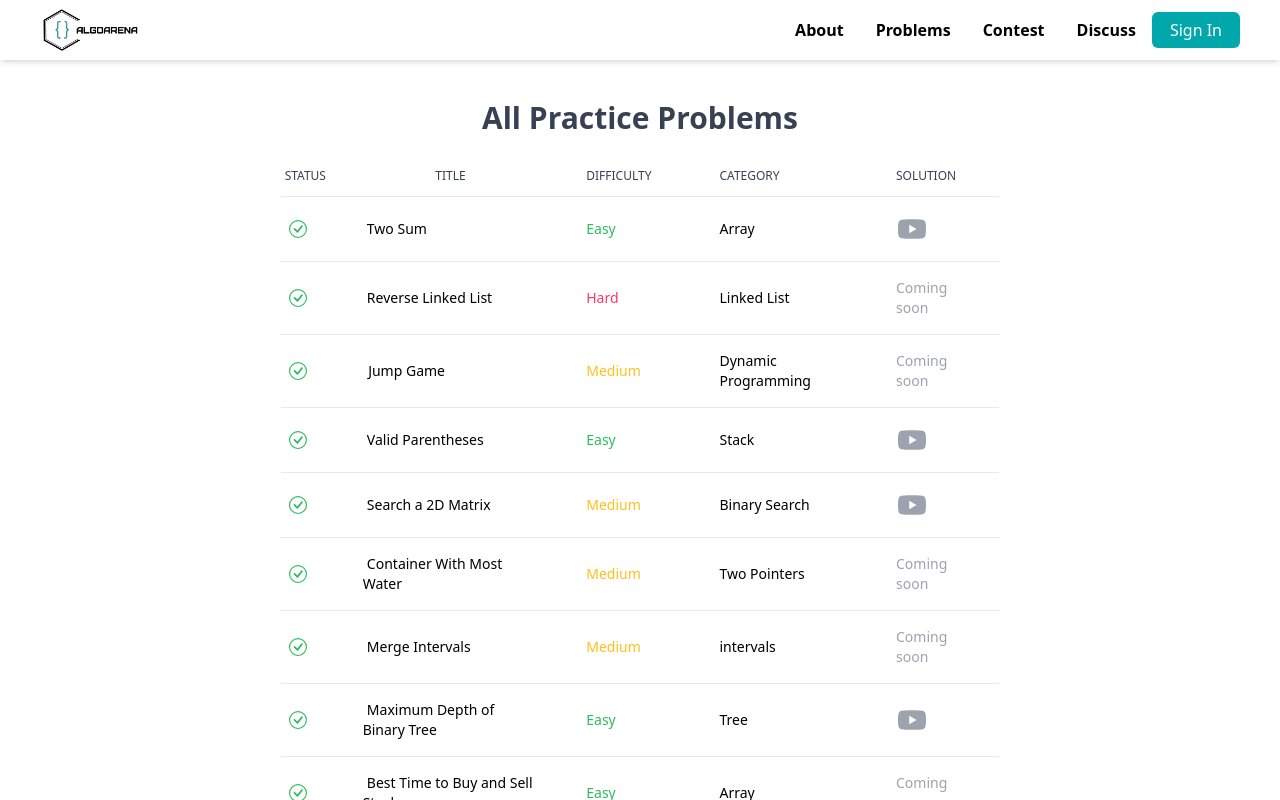
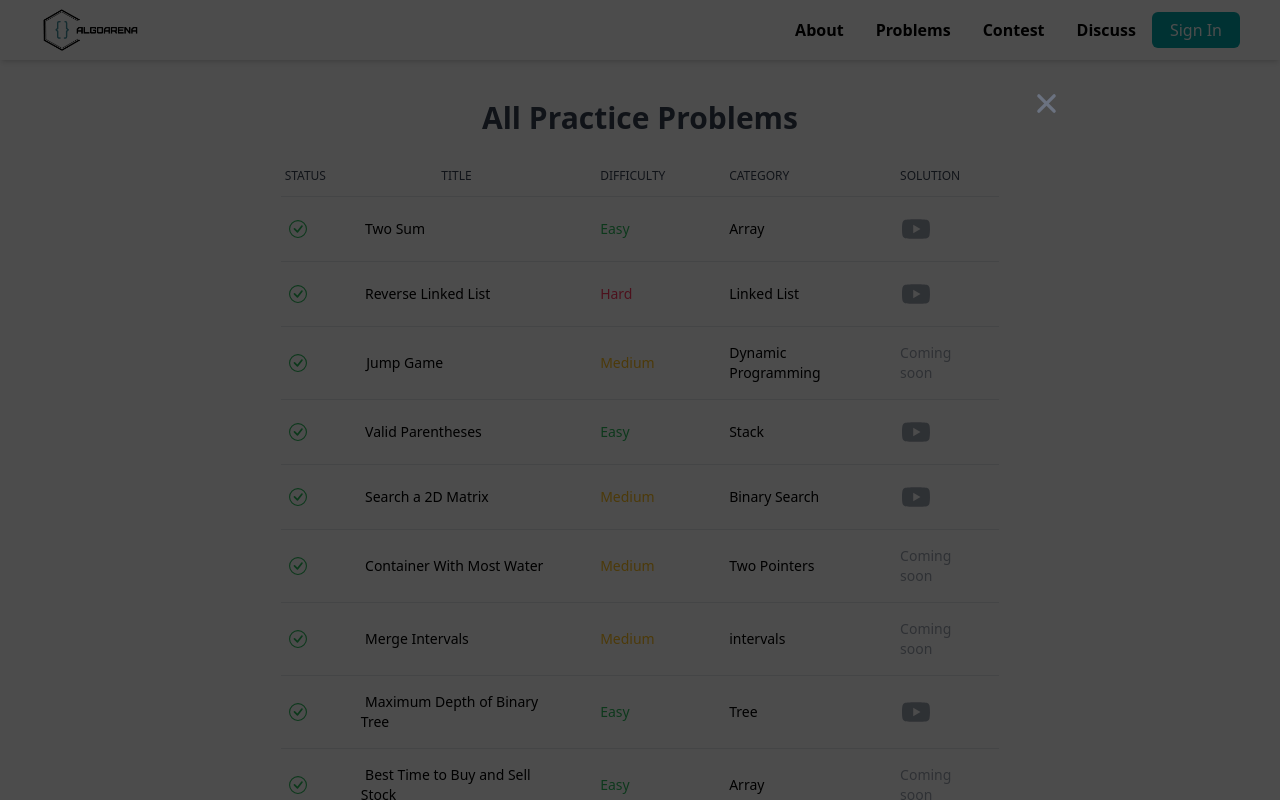
Before and after one commit to Pratyushs411/AlgoArena, a Next.js app in the folder algoarena/: page / in a window 1280 px wide. Both pictures are taken after a click on the element 935 px from the left and 229 px from the top of the page. Shown: the top 800 px of the page. Built offline with nearby package versions, Linux system fonts and the light colour scheme.

Commit message:
youtube modal done

```diff
--- a/algoarena/src/components/problemTable/problemTable.tsx
+++ b/algoarena/src/components/problemTable/problemTable.tsx
@@ -14,8 +14,26 @@
 };
 
 const problemTable: React.FC<problemTableProps> = () => {
+    const [youtubePlayer, setYoutubePlayer] = useState({
+		isOpen: false,
+		videoId: "",
+	});
+    //const problems = useGetProblems(setLoadingProblems);
+	//const solvedProblems = useGetSolvedProblems();
+	//console.log("solvedProblems", solvedProblems);
+	const closeModal = () => {
+		setYoutubePlayer({ isOpen: false, videoId: "" });
+	};
+    useEffect(() => {
+		const handleEsc = (e: KeyboardEvent) => {
+			if (e.key === "Escape") closeModal();
+		};
+		window.addEventListener("keydown", handleEsc);
 
+		return () => window.removeEventListener("keydown", handleEsc);
+	}, []);
     return (
+        <>
         <tbody className='text-white'>
             {problems.map((problem, idx) => {
                 const difficulyColor =
@@ -25,7 +43,7 @@
                         <th className='px-2 py-4 font-medium whitespace-nowrap text-dark-green-s'>
                             <BsCheckCircle size={18} />
                         </th>
-                        <td className='px-6 py-4' style={{ width: "190px" }}>
+                        <td className='px-6 py-4' style={{ width: "210px" }}>
                             (
                             <Link
                                 href={`/problem/${problem.id}`}
@@ -40,9 +58,14 @@
                         <td className="px-6 py-4 text-black" style={{ width: "150px" }}>{problem.category}</td>
                         <td className={"px-6 py-4"}>
                             {problem.videoId ? (
-                                <div className='cursor-pointer text-gray-400 hover:text-red-600 justify-center text-center'>
-                                    <AiFillYoutube size={"32"} color="currentColor" /> {/* Use currentColor */}
-                                </div>
+                                <div
+                                className='cursor-pointer text-gray-400 hover:text-red-600 justify-center text-center'
+                                onClick={() =>
+                                    setYoutubePlayer({ isOpen: true, videoId: problem.videoId as string })
+                                }
+                            >
+                                <AiFillYoutube size={"32"} color="currentColor" />
+                            </div>
                             ) : (
                                 <p className='text-gray-400'>Coming soon</p>
                             )}
@@ -51,7 +74,29 @@
                 );
             })
             }
-        </tbody>
+            </tbody>
+            {youtubePlayer.isOpen && (
+                <tfoot className='fixed top-0 left-0 h-screen w-screen flex items-center justify-center'>
+                    <div
+                        className='bg-black z-10 opacity-70 top-0 left-0 w-screen h-screen absolute'
+                    ></div>
+                    <div className='w-full z-50 h-full px-6 relative max-w-4xl'>
+                        <div className='w-full h-full flex items-center justify-center relative'>
+                            <div className='w-full relative'>
+                                <div className='cursor-pointer absolute -top-16 right-0' onClick={closeModal}>
+                                    <IoClose size={35} />
+                                </div>
+                                <YouTube
+                                    videoId={youtubePlayer.videoId}
+                                    loading='lazy'
+                                    iframeClassName='w-full min-h-[500px]'
+                                />
+                            </div>
+                        </div>
+					</div>
+				</tfoot>
+                )}
+        </>
     )
 }
 export default problemTable;
--- a/algoarena/src/mockProblems/problems.ts
+++ b/algoarena/src/mockProblems/problems.ts
@@ -14,7 +14,7 @@
 		difficulty: "Easy",
 		category: "Array",
 		order: 1,
-		videoId: "8-k1C6ehKuw",
+		videoId: "UXDSeD9mN-k",
 	},
 	{
 		id: "reverse-linked-list",
@@ -22,7 +22,7 @@
 		difficulty: "Hard",
 		category: "Linked List",
 		order: 2,
-		videoId: "",
+		videoId: "D2vI2DNJGd8",
 	},
 	{
 		id: "jump-game",
@@ -38,7 +38,7 @@
 		difficulty: "Easy",
 		category: "Stack",
 		order: 4,
-		videoId: "xty7fr-k0TU",
+		videoId: "cHT6sG_hUZI",
 	},
 	{
 		id: "search-a-2d-matrix",
@@ -46,7 +46,7 @@
 		difficulty: "Medium",
 		category: "Binary Search",
 		order: 5,
-		videoId: "ZfFl4torNg4",
+		videoId: "JXU4Akft7yk",
 	},
 	{
 		id: "container-with-most-water",
@@ -70,7 +70,7 @@
 		difficulty: "Easy",
 		category: "Tree",
 		order: 8,
-		videoId: "4qYTqOiRMoM",
+		videoId: "eD3tmO66aBA",
 	},
 	{
 		id: "best-time-to-buy-and-sell-stock",
@@ -94,6 +94,6 @@
 		difficulty: "Hard",
 		category: "Stack",
 		order: 11,
-		videoId: "",
+		videoId: "VdQuwtEd10M",
 	},
 ];
```
